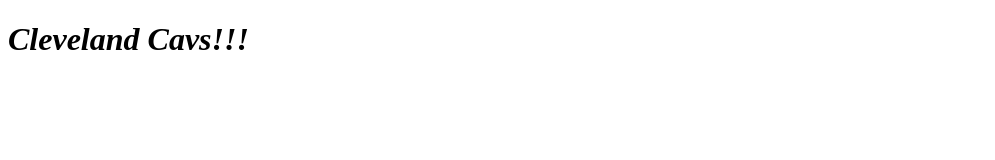
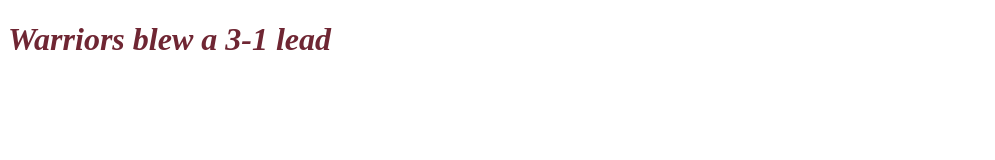
Before and after one commit to aidang4-1730677/aidang4-1730677.github.io, a plain HTML site: page embeddingOriginalWork.html in a window 1280 px wide. Shown: the top 160 px of the page, without its empty margins (0-995 px from the left). Drawn offline with Linux system fonts and the light colour scheme; grey boxes are pictures that could not be loaded.

Commit message:
Add files via upload

```diff
--- a/embeddingOriginalWork.html
+++ b/embeddingOriginalWork.html
@@ -1,10 +1,15 @@
 <!DOCTYPE html>
 <html>
 <head>
+	<style>
+		body {
+ 			color: rgb(111,38,51);
+		}
+	</style>
 	<title>INFO 101</title>
 </head>
 <body>
-	<h1><b><i>Cleveland Cavs!!!</h1>
+	<h1><b><i>Warriors blew a 3-1 lead</h1>
 	<iframe width="560" height="315" src="https://www.youtube.com/embed/jPcpJ_J574A?start=180&autoplay=1" frameborder="0" allow="autoplay; encrypted-media" allowfullscreen></iframe>
 	<object width="400" height="400" data="The_Block_(basketball).pdf"></object>
 	<video width="320" height="240" controls preload="none">
```
